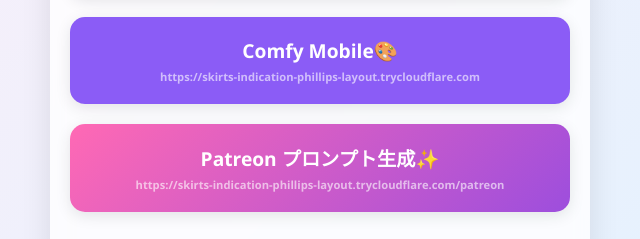
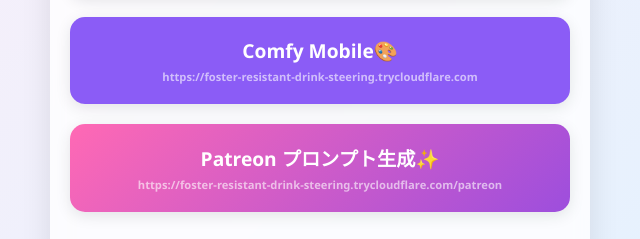
Before and after one commit to akakagekirarianeon/neon-gate, a plain HTML site: page index.html in a window 1280 px wide. Shown: the part 435-674 px from the top of the page, 320-960 px from the left. Drawn offline with Linux system fonts and the light colour scheme.

Commit message:
自動更新: Cloudflare Tunnel URLを更新したにゃん！

```diff
--- a/index.html
+++ b/index.html
@@ -114,7 +114,7 @@
       // pythonスクリプトからこの行（のクォート内）を置換するにゃ！
       const appUrl = "https://subscriber-metals-meditation-hotels.trycloudflare.com";
       const statusUrl = "https://integral-scripts-concord-reference.trycloudflare.com";
-      const comfyUrl = "https://skirts-indication-phillips-layout.trycloudflare.com";
+      const comfyUrl = "https://foster-resistant-drink-steering.trycloudflare.com";
 
       // 取得したURLを即座にUIに反映するにゃん！
       if (appUrl && appUrl !== "APP_TUNNEL_URL") {
```
